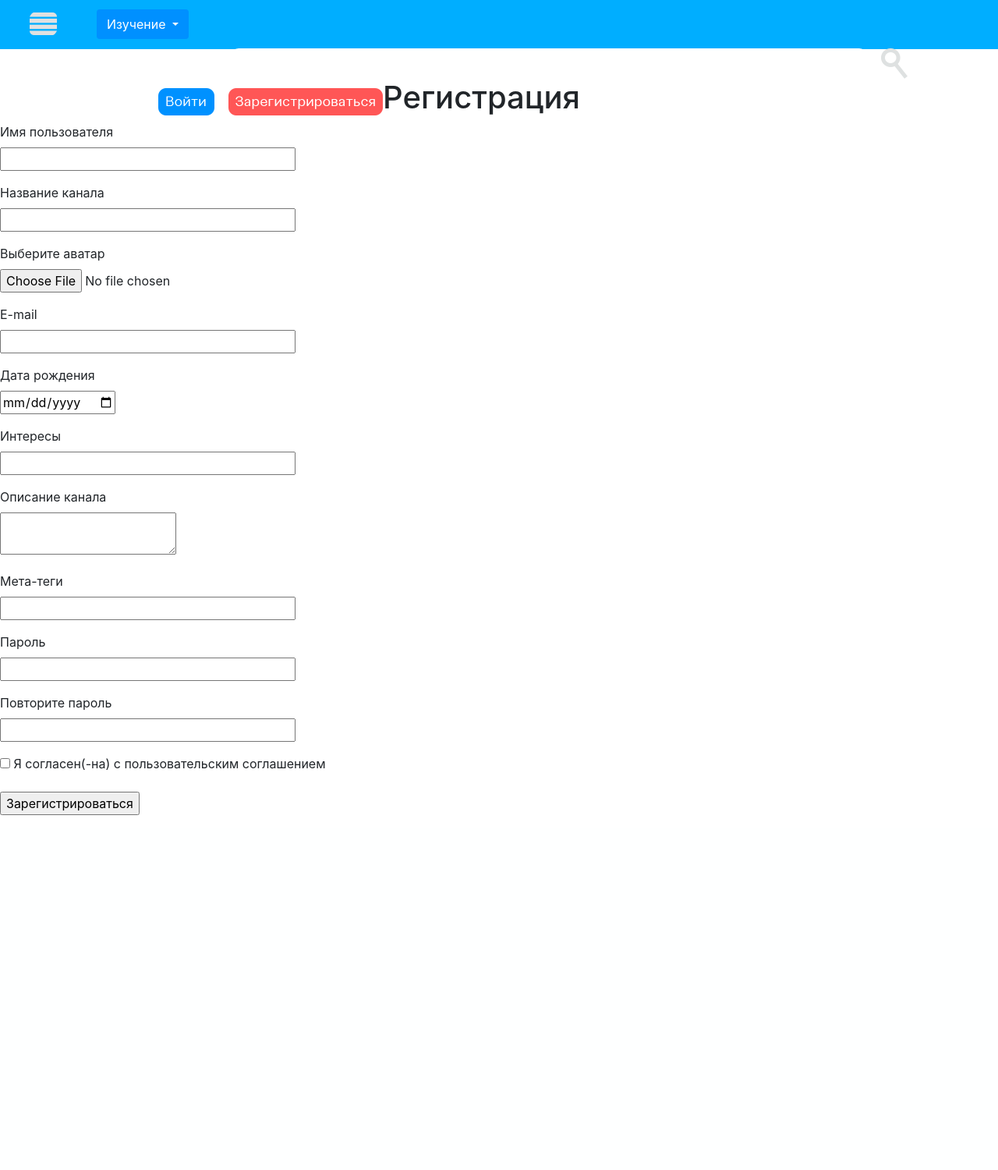
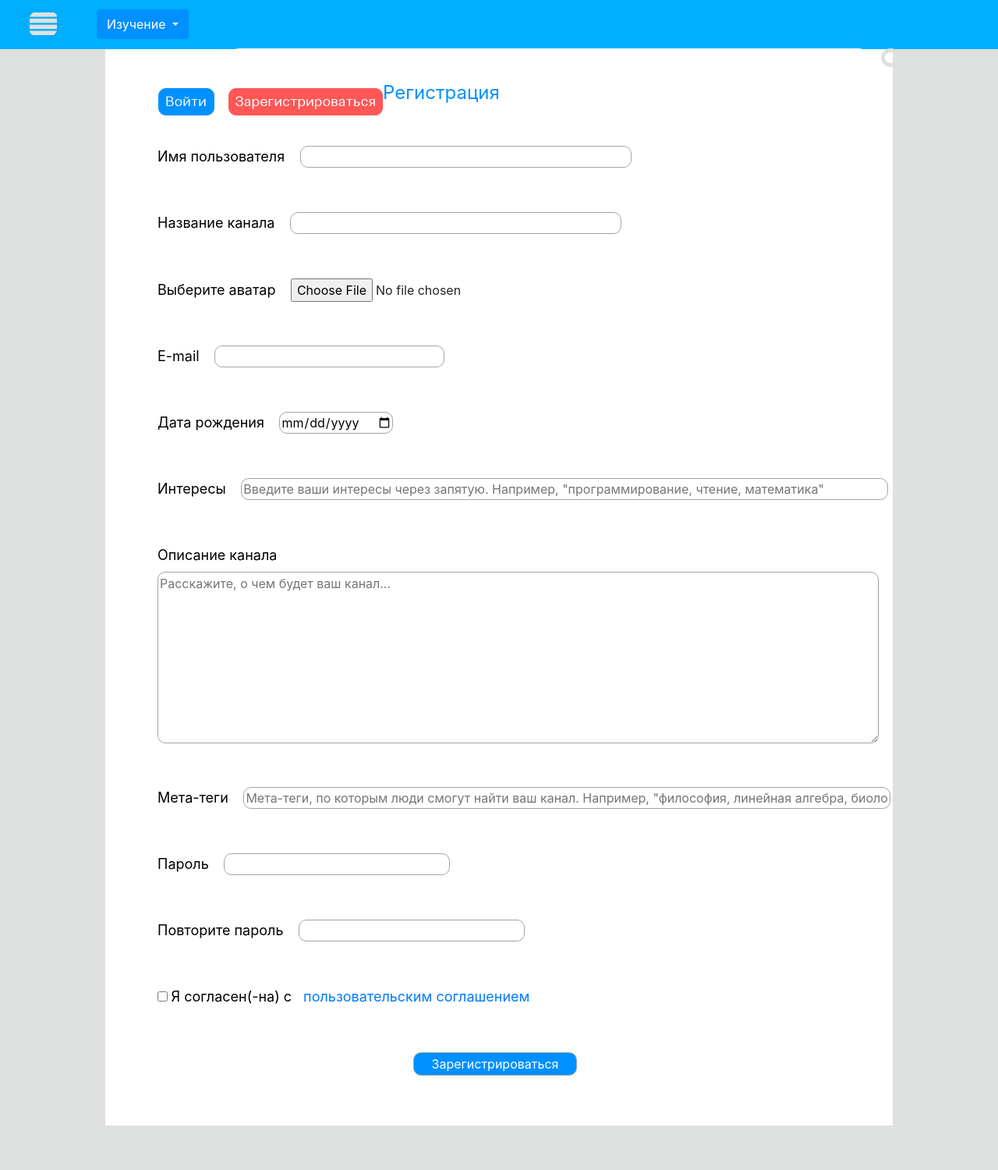
Before and after one commit to Neytrinoo/ordis, a Flask app: page /sign-in in a window 1280 px wide. Shown: the whole page at 78% size. Before the commit the page ends 1045 px from the top, so only its background shows below. Run offline with Flask 2, Linux system fonts and the light colour scheme; some libraries are stand-ins or nearby versions.

Commit message:
Added tests for database, fixed all bugs during registration, added styles for registration and authorization form

```diff
--- a/app/forms.py
+++ b/app/forms.py
@@ -1,6 +1,7 @@
 from flask_wtf import FlaskForm
 from wtforms import StringField, PasswordField, BooleanField, SubmitField, FileField, DateField, TextAreaField
-from wtforms.validators import DataRequired, Email, EqualTo, Optional
+from wtforms.validators import DataRequired, Email, EqualTo, Optional, ValidationError
+from app.models import User
 
 
 class LoginForm(FlaskForm):
@@ -15,11 +16,25 @@ class RegistrationForm(FlaskForm):
     channel_name = StringField('Название канала', validators=[DataRequired()])
     avatar = FileField('Выберите аватар')
     email = StringField('E-mail', validators=[DataRequired(), Email()])
-    birthday = DateField('Дата рождения', format='%d/%m/%Y', validators=[Optional()])
+    birthday = DateField('Дата рождения', format='%d.%m.%Y', validators=[Optional()])
     interests = StringField('Интересы')
     about_channel = TextAreaField('Описание канала')
     meta_tags = StringField('Мета-теги')
     password = PasswordField('Пароль', validators=[DataRequired()])
     repeat_password = PasswordField('Повторите пароль', validators=[EqualTo('password')])
-    agree = BooleanField('Я согласен(-на) с пользовательским соглашением')
+    agree = BooleanField('Я согласен(-на) с')
     submit = SubmitField('Зарегистрироваться')
+
+    def validate_username(self, username):
+        user = User.query.filter_by(username=username.data).first()
+        if user is not None:
+            raise ValidationError('Такой пользователь уже зарегистрирован.')
+
+    def validate_email(self, email):
+        user = User.query.filter_by(email=email.data).first()
+        if user is not None:
+            raise ValidationError('Такой e-mail адресс уже используется.')
+
+    def validate_agree(self, value):
+        if not value.data:
+            raise ValidationError('Необходимо ваше согласие для регистрации.')
--- a/app/models.py
+++ b/app/models.py
@@ -36,7 +36,7 @@ class User(UserMixin, db.Model):
 
 class Interests(db.Model):
     id = db.Column(db.Integer, primary_key=True)
-    text = db.Column(db.String(120), unique=True)
+    text = db.Column(db.String(120))
 
     def __repr__(self):
         return '<Interest {}>'.format(self.text)
@@ -44,7 +44,7 @@ class Interests(db.Model):
 
 class MetaTags(db.Model):
     id = db.Column(db.Integer, primary_key=True)
-    text = db.Column(db.String(120), unique=True)
+    text = db.Column(db.String(120))
 
     def __repr__(self):
         return '<MetaTag {}>'.format(self.text)
--- a/app/static/css/base_style.css
+++ b/app/static/css/base_style.css
@@ -41,19 +41,26 @@
     margin-top: 12px;
     background-image: url('/static/img/search_button.png');
 }
+
 .login {
-    float:left;
+    float: left;
     width: 72px;
     height: 35px;
     margin-left: 203px;
     margin-top: 12px;
     background-image: url('/static/img/login_button.png');
 }
+
 .sign_in {
-    float:left;
+    float: left;
     width: 198px;
     height: 35px;
     margin-left: 18px;
     margin-top: 12px;
     background-image: url('/static/img/sign_in_button.png');
 }
+
+.content {
+    background-color: #dfe0e0;
+    height: 100%;
+}
--- /dev/null
+++ b/app/static/css/register.css
@@ -0,0 +1,78 @@
+.background-center {
+    width: 1010px;
+    background-color: #ffffff;
+    margin: 0 auto;
+    height: 1380px;
+}
+
+.content {
+    height: 1500px;
+}
+
+.form_register {
+    margin-left: 67px;
+}
+
+label {
+    font-size: 18px;
+    color: black;
+    margin-right: 15px;
+}
+
+p {
+    margin-bottom: 50px;
+}
+
+input {
+    border-radius: 10px;
+    border: 1px solid #a4a4a4;
+    box-shadow: none;
+}
+
+.avatar_input {
+    border-radius: 0;
+    border: 0;
+}
+
+.username {
+    width: 425px;
+}
+
+.email {
+    width: 295px;
+}
+
+.interests {
+    width: 830px;
+}
+
+.about_channel {
+    width: 925px;
+    height: 220px;
+    border-radius: 10px;
+    border: 1px solid #a4a4a4;
+    box-shadow: none;
+}
+
+.password {
+    width: 290px;
+}
+
+.user_agreement {
+    font-size: 18px;
+}
+
+.register_head_text {
+    font-size: 24px;
+    color: #0090ff;
+    padding-left: 20px;
+    padding-top: 10px;
+}
+
+.submit_register_form {
+    background-color: #0090ff;
+    color: white;
+    height: 30px;
+    width: 210px;
+    margin-left: 328px;
+}
--- a/app/templates/base.html
+++ b/app/templates/base.html
@@ -16,6 +16,8 @@
     <script src="https://stackpath.bootstrapcdn.com/bootstrap/4.3.1/js/bootstrap.min.js"
             integrity="sha384-JjSmVgyd0p3pXB1rRibZUAYoIIy6OrQ6VrjIEaFf/nJGzIxFDsf4x0xIM+B07jRM"
             crossorigin="anonymous"></script>
+    {% block links %}
+    {% endblock %}
 </head>
 
 <body>
@@ -53,6 +55,7 @@
         {% block content %}
 
         {% endblock %}
+
 </div>
 <style>
 </style>
--- a/app/templates/register.html
+++ b/app/templates/register.html
@@ -2,81 +2,89 @@
 {% block title %}
 {{title}}
 {% endblock %}
+{% block links %}
+<link rel="stylesheet" href="{{ url_for('static', filename='css/register.css')}}">
+{% endblock %}
+
 {% block content %}
-<h1>Регистрация</h1>
-<form action="" method="post" novalidate enctype="multipart/form-data">
+<div class="background-center">
+    <p class="register_head_text">Регистрация</p>
+    <form action="" method="post" novalidate enctype="multipart/form-data" class="form_register">
         {{ form.hidden_tag() }}
         <p>
-        {{ form.username.label }}<br>
-        {{ form.username(size=32) }}
+            {{ form.username.label }}
+            {{ form.username(class='username') }}
             {% for error in form.username.errors %}
             <span style="color: red;">[{{ error }}]</span>
             {% endfor %}
         </p>
         <p>
-        {{ form.channel_name.label }}<br>
-        {{ form.channel_name(size=32) }}
+            {{ form.channel_name.label }}
+            {{ form.channel_name(class='username') }}
             {% for error in form.channel_name.errors %}
             <span style="color: red;">[{{ error }}]</span>
             {% endfor %}
         </p>
         <p>
-        {{ form.avatar.label }}<br>
-        {{ form.avatar(size=32) }}
+            {{ form.avatar.label }}
+            {{ form.avatar(size=32, class='avatar_input') }}
             {% for error in form.avatar.errors %}
             <span style="color: red;">[{{ error }}]</span>
             {% endfor %}
         </p>
         <p>
-        {{ form.email.label }}<br>
-        {{ form.email(size=32) }}
+            {{ form.email.label }}
+            {{ form.email(class='email') }}
             {% for error in form.email.errors %}
             <span style="color: red;">[{{ error }}]</span>
             {% endfor %}
         </p>
         <p>
-        {{ form.birthday.label }}<br>
-        {{ form.birthday(size=32) }}
+            {{ form.birthday.label }}
+            {{ form.birthday(size=32, placeholder='dd.mm.yyyy') }}
             {% for error in form.birthday.errors %}
             <span style="color: red;">[{{ error }}]</span>
             {% endfor %}
         </p>
         <p>
-        {{ form.interests.label }}<br>
-        {{ form.interests(size=32) }}
+            {{ form.interests.label }}
+            {{ form.interests(class='interests', placeholder='Введите ваши интересы через запятую. Например, "программирование, чтение, математика"') }}
             {% for error in form.interests.errors %}
             <span style="color: red;">[{{ error }}]</span>
             {% endfor %}
         </p>
         <p>
-        {{ form.about_channel.label }}<br>
-        {{ form.about_channel(size=32) }}
+            {{ form.about_channel.label }} <br>
+            {{ form.about_channel(class='about_channel', placeholder='Расскажите, о чем будет ваш канал...') }}
             {% for error in form.about_channel.errors %}
             <span style="color: red;">[{{ error }}]</span>
             {% endfor %}
         </p>
         <p>
-        {{ form.meta_tags.label }}<br>
-        {{ form.meta_tags(size=32) }}
+            {{ form.meta_tags.label }}
+            {{ form.meta_tags(class='interests', placeholder='Мета-теги, по которым люди смогут найти ваш канал. Например, "философия, линейная алгебра, биология"') }}
             {% for error in form.about_channel.errors %}
             <span style="color: red;">[{{ error }}]</span>
             {% endfor %}
         </p>
         <p>
-        {{ form.password.label }}<br>
-        {{ form.password(size=32) }}
+            {{ form.password.label }}
+            {{ form.password(class='password') }}
             {% for error in form.password.errors %}
             <span style="color: red;">[{{ error }}]</span>
             {% endfor %}
         </p>
         <p>
-        {{ form.repeat_password.label }}<br>
-        {{ form.repeat_password(size=32) }}
+            {{ form.repeat_password.label }}
+            {{ form.repeat_password(class='password') }}
             {% for error in form.repeat_password.errors %}
             <span style="color: red;">[{{ error }}]</span>
             {% endfor %}
         </p>
-    <p>{{ form.agree() }} {{ form.agree.label }}</p>
-    <p>{{ form.submit() }}</p>
+        <p>{{ form.agree() }} {{ form.agree.label }}<a href="{{url_for('user_agreement')}}" class="user_agreement">пользовательским соглашением</a>{% for error in form.agree.errors %}
+            <span style="color: red;">[{{ error }}]</span>
+            {% endfor %}</p>
+        <p>{{ form.submit(class='submit_register_form') }}</p>
     </form>
+</div>
 {% endblock %}
--- a/app/views.py
+++ b/app/views.py
@@ -30,48 +30,50 @@ def login():
     return render_template('login.html', title='Авторизация', form=form)
 
 
+@app.route('/user-argeement')
+def user_agreement():
+    return render_template('user_agreement.html')
+
+
 @app.route('/sign-in', methods=['GET', 'POST'])
 def sign_in():
     if current_user.is_authenticated:
         return redirect(url_for('index'))
     form = RegistrationForm()
-    print('ОК')
     if form.validate_on_submit():
         user = User.query.filter_by(username=form.username.data).first()
-        if user is not None:
-            flash('Пользователь с таким именем уже существует.')
-        else:
-            file = request.files['avatar'].read()
-            user = User(username=form.username.data, channel_name=form.channel_name.data,
-                        avatar=file, email=form.email.data, birthday=form.birthday.data,
-                        about_channel=form.about_channel.data)
-            user.set_password(form.password.data)
-            interest = form.interests.data.split(',')
+        file = request.files['avatar'].read()
+        user = User(username=form.username.data, channel_name=form.channel_name.data,
+                    avatar=file, email=form.email.data, birthday=form.birthday.data,
+                    about_channel=form.about_channel.data)
+        user.set_password(form.password.data)
+        interest = form.interests.data.split(',')
+        meta_tags = form.meta_tags.data.split(',')
 
-            # Проверка, есть ли данный интерес в базе данных
-            for i in range(len(interest)):
-                interest[i] = interest[i].lower().rstrip().lstrip()
-                if Interests.query.filter_by(text=interest[i]).first() is None:
-                    intt = Interests(text=interest[i])
-                    db.session.add(intt)
-                    db.session.commit()
+        # Проверка, есть ли данный интерес в базе данных
+        for i in range(len(interest)):
+            interest[i] = interest[i].lower().rstrip().lstrip()
+            if Interests.query.filter_by(text=interest[i]).first() is None:
+                db.session.add(Interests(text=interest[i]))
+            if Interests.query.filter_by(text=interest[i]).first() not in user.interests:
                 user.interests.append(Interests.query.filter_by(text=interest[i]).first())
-            meta_tags = form.meta_tags.data.split(',')
+            db.session.commit()
 
-            # Проверка, есть ли данный мета-тег в базе данных
-            for i in range(len(meta_tags)):
-                meta_tags[i] = meta_tags[i].lower().rstrip().lstrip()
-                if MetaTags.query.filter_by(text=meta_tags[i]).first() is None:
-                    meta_tag = Interests(text=meta_tags[i])
-                    db.session.add(meta_tag)
-                    db.session.commit()
+        # Проверка, есть ли данный мета-тег в базе данных
+        for i in range(len(meta_tags)):
+            meta_tags[i] = meta_tags[i].lower().rstrip().lstrip()
+            if MetaTags.query.filter_by(text=meta_tags[i]).first() is None:
+                db.session.add(MetaTags(text=meta_tags[i]))
+            if MetaTags.query.filter_by(text=interest[i]).first() not in user.meta_tags:
                 user.meta_tags.append(MetaTags.query.filter_by(text=interest[i]).first())
+            db.session.commit()
 
-            db.session.add(user)
-            db.session.commit()
-            user = User.query.filter_by(username=form.username.data).first()
-            login_user(user)
-            return redirect(url_for('index'))
+        db.session.add(user)
+        db.session.commit()
+        user = User.query.filter_by(username=form.username.data).first()
+        login_user(user)
+        return redirect(url_for('index'))
+
     return render_template('register.html', form=form, title='Регистрация')
 
 
```
Also changed, not shown: app/static/css/login_style.css (added, +41 -0 lines), app/templates/login.html (+11 -5 lines), app/templates/user_agreement.html (added, +8 -0 lines), app/tests.py (added, +42 -0 lines), migrations/versions/d0ddcbb156c2_.py (renamed from migrations/versions/f70095a2f3bb_.py, +5 -7 lines), test.py (+9 -0 lines), app.db. Lines whose indentation alone changed are shown as unchanged.
